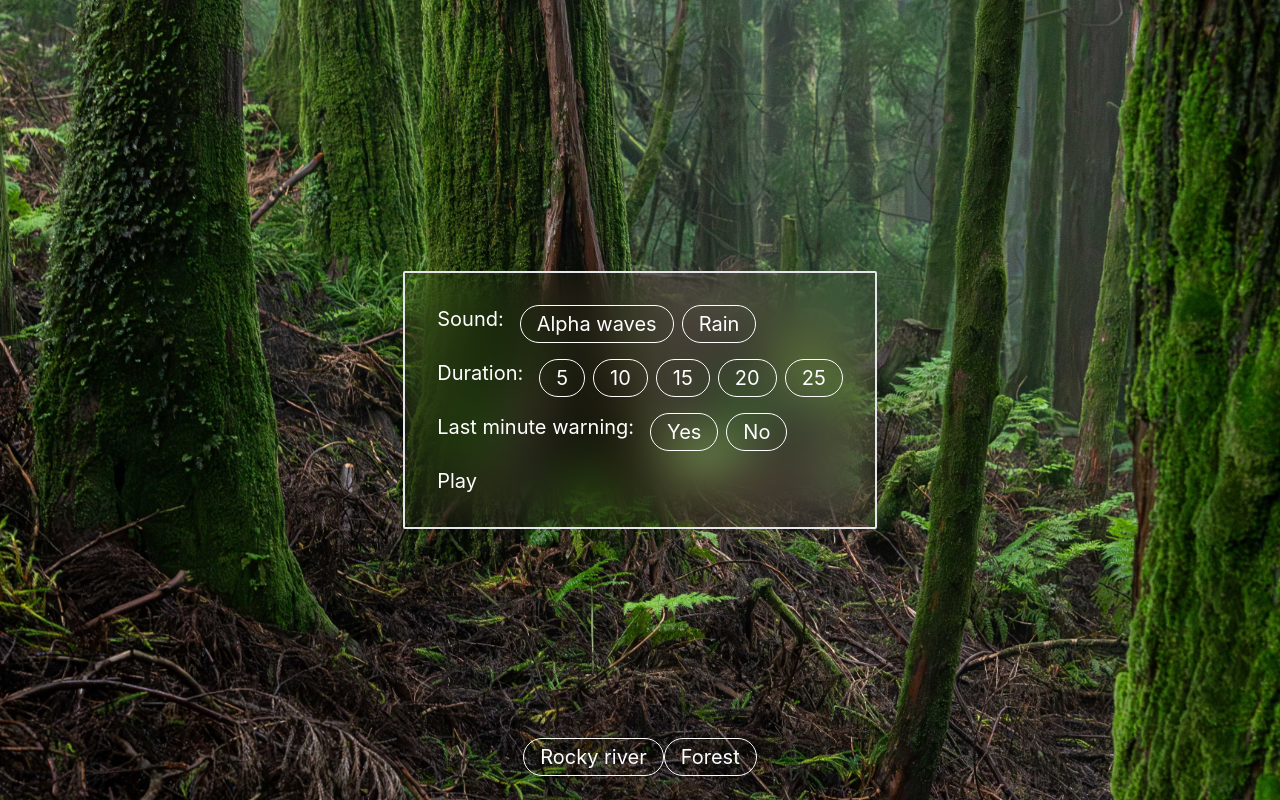
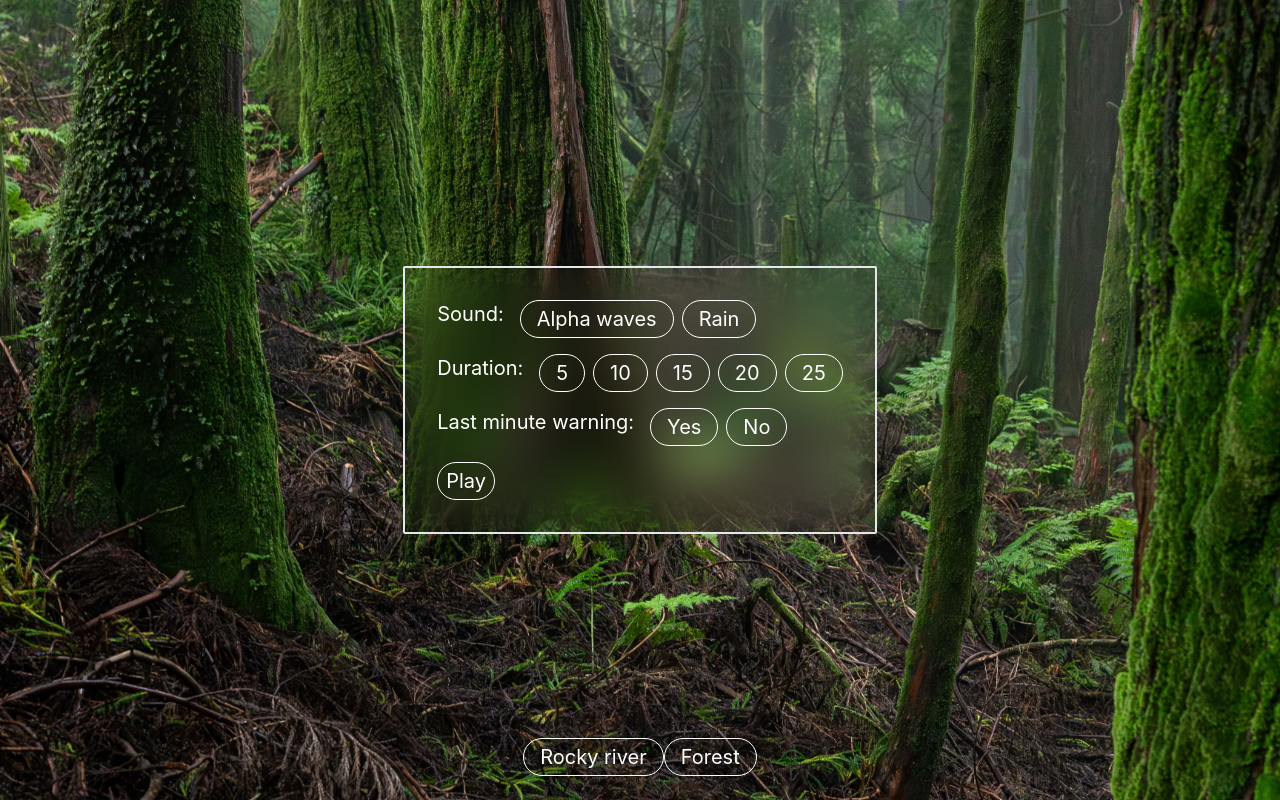
Before and after one commit to GretaRa/my-meditation-app, a React (Vite) app: page / in a window 1280 px wide. Built offline with nearby package versions, Linux system fonts and the light colour scheme.

Commit message:
Update play button styling

```diff
--- a/src/components/AudioPlayer.jsx
+++ b/src/components/AudioPlayer.jsx
@@ -34,7 +34,7 @@ const AudioPlayer = ({ audioSource, isPlaying, onPlayPause }) => {
 	return (
 		<div>
 			<audio ref={audioRef} />
-			<button onClick={handlePlayPause}>{playing ? "Pause" : "Play"}</button>
+			<button className=" border border-white rounded-full px-2 py-1 hover:bg-zinc-500" onClick={handlePlayPause}>{playing ? "Pause" : "Play"}</button>
 		</div>
 	);
 };
```
